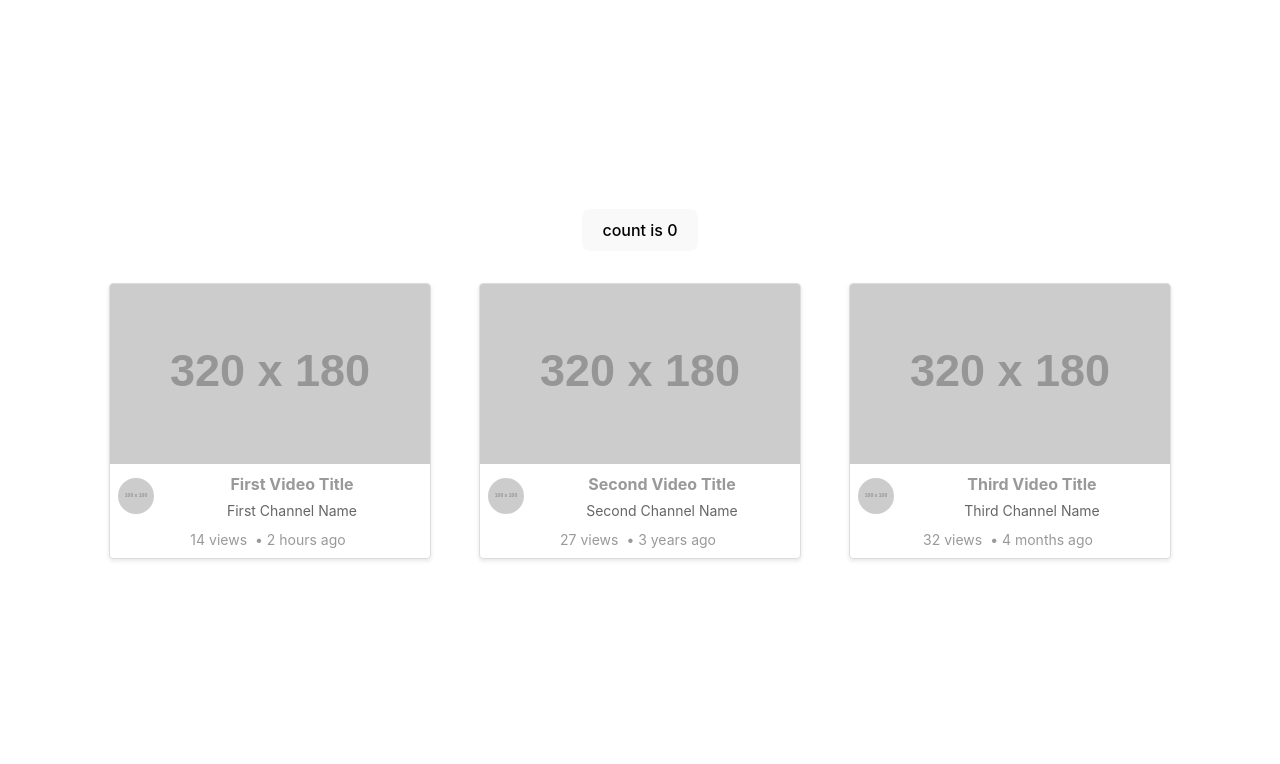
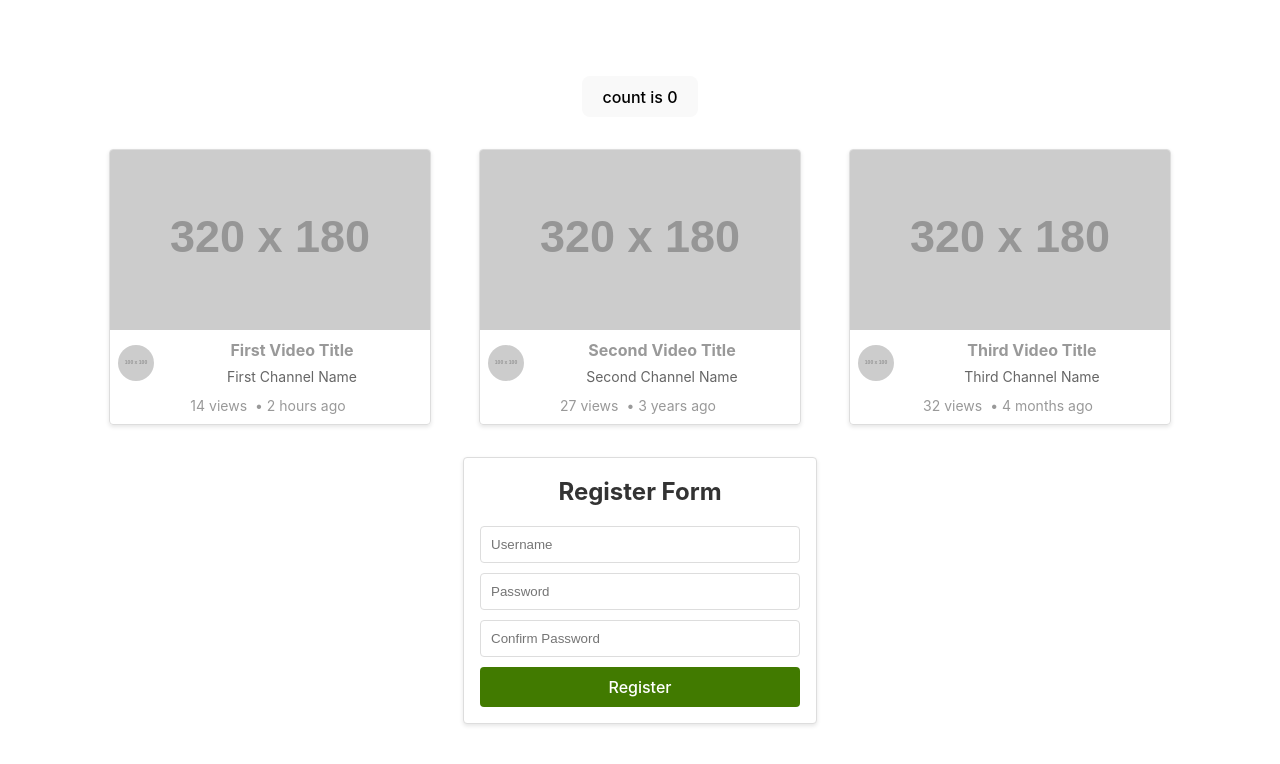
Before and after one commit to ofersadan85/front-demo, a React (Vite) app: page / in a window 1280 px wide. Shown: the top 764 px of the page. Built offline with nearby package versions, Linux system fonts and the light colour scheme.

Commit message:
simple register form

```diff
--- a/src/App.jsx
+++ b/src/App.jsx
@@ -1,6 +1,7 @@
 import { useState } from "react"
 import "./App.css"
 import VideoCardContainer from "./VideoCard";
+import RegisterForm from "./RegisterForm";
 
 function getVideos() {
   return [
@@ -41,6 +42,7 @@ function App() {
           count is {count}
         </button>
         <VideoCardContainer videos={sampleVideos} />
+        <RegisterForm />
       </div>
     </>
   )
--- /dev/null
+++ b/src/RegisterForm.css
@@ -0,0 +1,65 @@
+.registerForm {
+    display: flex;
+    flex-direction: column;
+    align-items: center;
+    justify-content: center;
+    height: 100%;
+    width: 100%;
+}
+
+.registerForm form {
+    display: flex;
+    flex-direction: column;
+    width: 100%;
+    max-width: 320px;
+    padding: 16px;
+    border: 1px solid #ddd;
+    border-radius: 4px;
+    box-shadow: 0 2px 4px rgba(0,0,0,0.1);
+    background-color: #fff;
+}
+
+.registerForm h2 {
+    margin: 0;
+    margin-bottom: 16px;
+    font-size: 24px;
+    color: #333;
+}
+
+.registerForm input {
+    padding: 10px;
+    margin-bottom: 10px;
+    border: 1px solid #ddd;
+    border-radius: 4px;
+}
+
+.registerForm button {
+    width: 100%;
+    padding: 10px;
+    border: none;
+    border-radius: 4px;
+    background-color: rgb(65, 122, 0);
+    color: #fff;
+    font-size: 16px;
+    cursor: pointer;
+}
+
+.registerForm button:hover {
+    background-color: rgb(50, 100, 0);
+}
+
+.registerForm button:disabled {
+    background-color: #ddd;
+    color: #666;
+    cursor: not-allowed;
+}
+
+.registerFormError {
+    margin-bottom: 16px;
+    padding: 8px;
+    border: 1px solid #ff0000;
+    border-radius: 4px;
+    background-color: #ffdddd;
+    color: #ff0000;
+    font-size: 14px;
+}
--- /dev/null
+++ b/src/RegisterForm.jsx
@@ -0,0 +1,58 @@
+import { useState, useRef } from 'react';
+import './RegisterForm.css';
+
+const exampleUsernames = ["admin", "john"];
+
+export default function RegisterForm() {
+    const [userError, setUserError] = useState("");
+    const [passError, setPassError] = useState("");
+    const usernameRef = useRef();
+    const passwordRef = useRef();
+    const confirmPasswordRef = useRef();
+
+    function checkPasswordMatch() {
+        if (passwordRef.current.value !== confirmPasswordRef.current.value) {
+            setPassError("Passwords do not match");
+            return false;
+        } else {
+            setPassError("");
+            return true;
+        }
+    }
+
+    function checkUsername() {
+        if (exampleUsernames.includes(usernameRef.current.value)) {
+            setUserError("Username already taken");
+            return false;
+        } else {
+            setUserError("");
+            return true;
+        }
+    }
+
+    function handleSubmit(event) {
+        event.preventDefault();  // Prevents the form from being submitted
+        event.stopPropagation(); // Prevents the form from being submitted
+        if (checkUsername() && checkPasswordMatch()) {
+            alert("Successfully registered!");
+        } else {
+            alert("Please fix the errors in the form");
+        }
+    }
+
+    const submitEnabled = !userError && !passError;
+
+    return (
+        <div className="registerForm">
+            <form>
+                <h2>Register Form</h2>
+                <input type="text" id="username" name="username" placeholder="Username" ref={usernameRef} onBlur={checkUsername} />
+                {!userError ? null : <div className='registerFormError'>{userError}</div>}
+                <input type="password" id="password" name="password" placeholder='Password' ref={passwordRef} onChange={checkPasswordMatch} />
+                <input type="password" id="confirmPassword" name="confirmPassword" placeholder='Confirm Password' ref={confirmPasswordRef} onChange={checkPasswordMatch} />
+                {!passError ? null : <div className='registerFormError'>{passError}</div>}
+                <button onClick={handleSubmit} disabled={!submitEnabled}>Register</button>
+            </form>
+        </div>
+    );
+}
```
